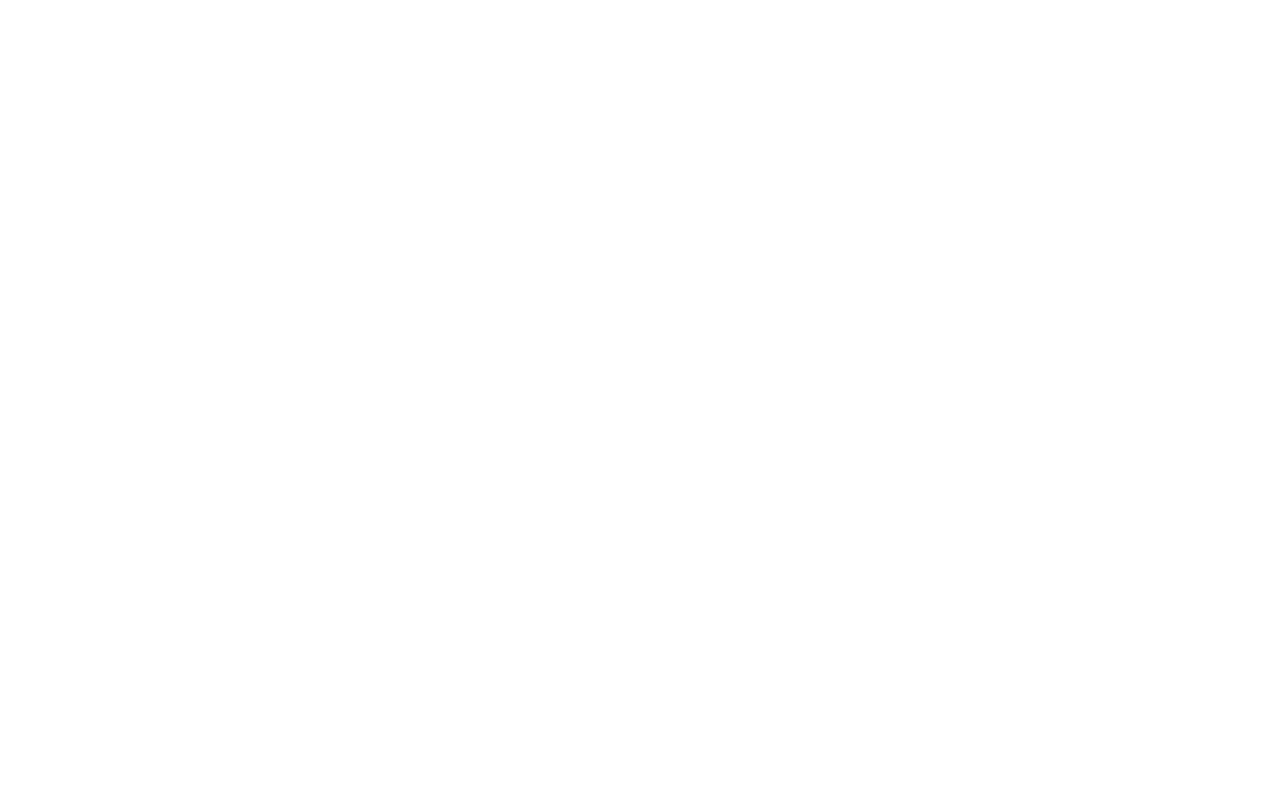
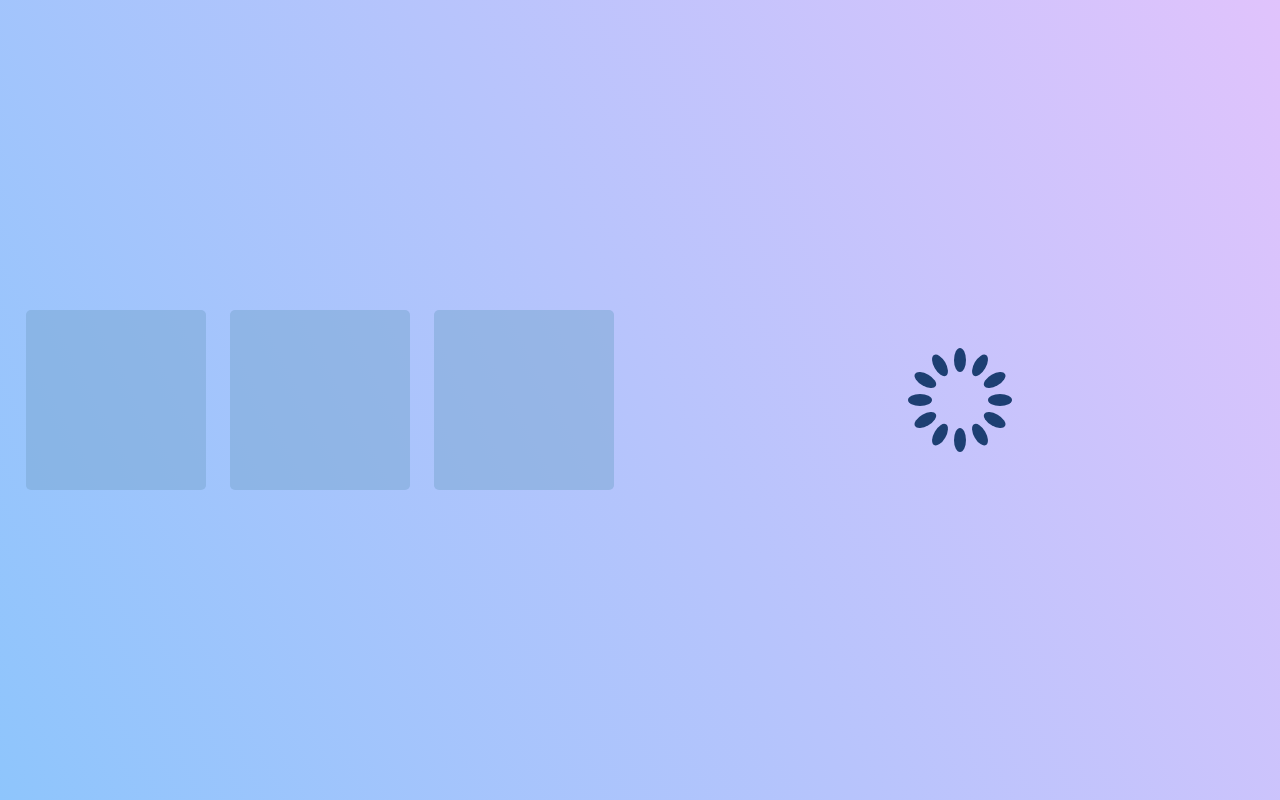
Before and after one commit to minuminuminu/rps-game, a React (Vite) app: page / in a window 1280 px wide. Built offline with nearby package versions, Linux system fonts and the light colour scheme.

Commit message:
add ui player + opponent

```diff
--- a/index.html
+++ b/index.html
@@ -3,6 +3,13 @@
   <head>
     <meta charset="UTF-8" />
     <meta name="viewport" content="width=device-width, initial-scale=1.0" />
+    <link rel="preconnect" href="https://fonts.googleapis.com" />
+    <link rel="preconnect" href="https://fonts.gstatic.com" crossorigin />
+    <link
+      href="https://fonts.googleapis.com/css2?family=Roboto:wght@100;300;400;500;700;900&display=swap"
+      rel="stylesheet"
+    />
+    <link rel="icon" type="image/svg+xml" href="/favicon.svg" />
     <title>non sussy rps</title>
   </head>
   <body>
--- a/src/App.jsx
+++ b/src/App.jsx
@@ -1,5 +1,38 @@
+import styled from "styled-components";
+import { OpponentChoice } from "./components/OpponentChoice";
+import { OptionCard } from "./components/OptionCard";
+
+const Body = styled.div`
+  width: 100vw;
+  height: 100vh;
+  display: flex;
+  justify-content: center;
+  align-items: center;
+  flex-direction: row;
+`;
+
+const CardContainer = styled.div`
+  width: 50vw;
+  height: 300px;
+  display: flex;
+  align-items: center;
+  justify-content: center;
+  flex-direction: row;
+`;
+
 function App() {
-  return <></>;
+  return (
+    <Body>
+      <CardContainer>
+        <OptionCard type="stone" />
+        <OptionCard type="paper" />
+        <OptionCard type="scissors" />
+      </CardContainer>
+      <CardContainer>
+        <OpponentChoice />
+      </CardContainer>
+    </Body>
+  );
 }
 
 export default App;
--- /dev/null
+++ b/src/GlobalStyles.jsx
@@ -0,0 +1,16 @@
+import { createGlobalStyle } from "styled-components";
+
+export const GlobalStyle = createGlobalStyle`
+  * {
+    margin: 0;
+    box-sizing: border-box;
+    font-family: 'Roboto', sans-serif;
+  }
+
+  body {
+    height: 100vh;
+    width: 100vw;
+    background-color: #8EC5FC;
+    background-image: linear-gradient(62deg, #8EC5FC 0%, #E0C3FC 100%);
+  }
+`;
--- /dev/null
+++ b/src/components/OpponentChoice.jsx
@@ -0,0 +1,18 @@
+import styled from "styled-components";
+
+const Body = styled.div`
+  margin: 12px;
+  width: 180px;
+  height: 180px;
+  display: flex;
+  justify-content: center;
+  align-items: center;
+`;
+
+export const OpponentChoice = () => {
+  return (
+    <Body>
+      <img src="/assets/Loading.svg" alt="Loading Spinner" />
+    </Body>
+  );
+};
--- /dev/null
+++ b/src/components/OptionCard.jsx
@@ -0,0 +1,29 @@
+import styled from "styled-components";
+
+const CardBody = styled.div`
+  width: 180px;
+  height: 180px;
+  background-color: #78a4cf7e;
+  border-radius: 5px;
+  margin: 12px;
+  transition: transform 0.1s ease-in-out;
+
+  &:hover {
+    transform: scale(1.05);
+    cursor: pointer;
+  }
+`;
+
+export const OptionCard = (props) => {
+  const submitOption = (name) => {
+    console.log(name);
+  };
+
+  return (
+    <CardBody onClick={() => submitOption(props.type)}>
+      {
+        // {props.type}.png icon in middle
+      }
+    </CardBody>
+  );
+};
--- a/src/main.jsx
+++ b/src/main.jsx
@@ -1,9 +1,11 @@
 import React from "react";
 import ReactDOM from "react-dom/client";
 import App from "./App";
+import { GlobalStyle } from "./GlobalStyles";
 
 ReactDOM.createRoot(document.getElementById("root")).render(
   <React.StrictMode>
     <App />
+    <GlobalStyle />
   </React.StrictMode>
 );
```
Also changed, not shown: public/assets/Loading.svg (added), public/favicon.svg (added).
